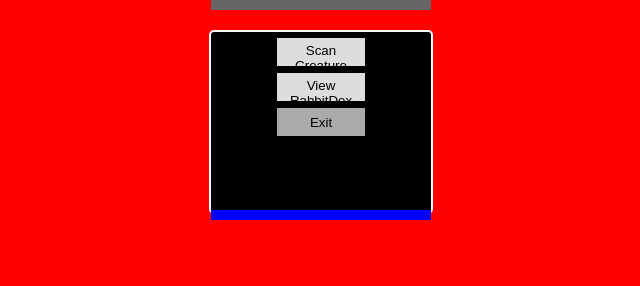
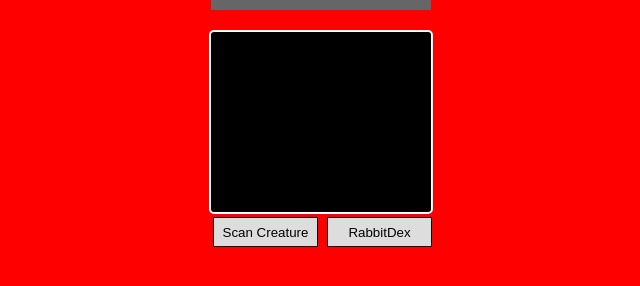
Before and after one commit to chaosmethod/RabbitDex, a plain HTML site: page index.html in a window 1280 px wide. Shown: the whole page, without its empty margins (319-959 px from the left). Drawn offline with Linux system fonts and the light colour scheme.

Commit message:
Update index.html

```diff
--- a/index.html
+++ b/index.html
@@ -36,35 +36,39 @@
       margin: 2px;
       display: inline-block;
       cursor: pointer;
-      width: 90px; /* Adjusted for 2x2 fit */
+      width: 105px; /* Reduced width to prevent overflow */
       height: 30px; /* Uniform height */
+      text-align: center; /* Center text */
+      white-space: nowrap; /* Prevent wrapping */
+      overflow: hidden; /* Hide overflow if needed */
+      text-overflow: ellipsis; /* Ellipsis for too long text */
+      box-sizing: border-box; /* Include border/padding in width */
     }
     #rabbitdex-list img { width: 60px; vertical-align: middle; }
     #rabbitdex-list li { margin: 5px 0; }
     #detail { padding: 10px; }
     .exit-btn { background: #AAA; padding: 3px; }
     .hidden { display: none; }
-    #home .button { display: block; margin: 5px auto; }
     #menu-area {
       position: absolute;
-      top: 210px; /* Below screen (180px) + 30px margin, approximating blue area */
+      top: 210px; /* Below screen (180px) + 30px margin, approximating position but in red */
       left: 50%;
       transform: translateX(-50%);
       width: 220px;
-      background: #00F; /* Blue placeholder for your image's area */
       padding: 5px 0;
       text-align: center;
     }
-    #camera-controls, #rabbitdex-controls {
+    #camera-controls, #rabbitdex-controls, #home-controls {
       display: grid;
       grid-template-columns: 1fr 1fr;
       grid-template-rows: 1fr 1fr;
       gap: 5px;
-      width: 190px; /* Fit two buttons wide */
+      width: 220px; /* Full width for perfect centering */
       margin: 0 auto;
+      display: none; /* Hidden by default */
     }
-    #rabbitdex-controls {
-      grid-template-rows: 1fr; /* 1x2 grid for Narrate and Exit */
+    #rabbitdex-controls, #home-controls {
+      grid-template-rows: 1fr; /* 1x2 grid for two buttons */
     }
     video { width: 100%; height: auto; }
     #camera-log { position: absolute; bottom: 40px; left: 10px; width: 200px; height: 20px; overflow-y: auto; font-size: 10px; }
@@ -81,27 +85,25 @@
       <ul id="rabbitdex-list"></ul>
       <div id="detail"></div>
     </section>
-    <section id="home">
-      <button id="go-to-camera" class="button">Scan Creature</button>
-      <button id="go-to-rabbitdex" class="button">View RabbitDex</button>
-      <button id="exit-app" class="exit-btn button">Exit</button>
+    <section id="home" class="hidden">
+      <!-- No buttons here, moved to menu-area -->
     </section>
   </div>
   <div id="menu-area">
-    <section id="camera" class="hidden">
     <div id="camera-controls">
       <button id="start-camera" class="button">Start</button>
       <button id="stop-camera" class="button">Stop</button>
       <button id="scan" class="button">Scan</button>
       <button id="exit-camera" class="exit-btn button">Exit</button>
     </div>
-    </section>
-    <section id="rabbitdex" class="hidden">
     <div id="rabbitdex-controls">
       <button id="narrate" class="button">Narrate</button>
       <button id="exit-rabbitdex" class="exit-btn button">Exit</button>
     </div>
-    </section>
+    <div id="home-controls">
+      <button id="go-to-camera" class="button">Scan Creature</button>
+      <button id="go-to-rabbitdex" class="button">RabbitDex</button>
+    </div>
   </div>
 
   <script>
@@ -221,6 +223,8 @@
     function switchView(view) {
       views.forEach(v => document.getElementById(v).classList.add('hidden'));
       document.getElementById(view).classList.remove('hidden');
+      ['home-controls', 'camera-controls', 'rabbitdex-controls'].forEach(c => document.getElementById(c).style.display = 'none');
+      document.getElementById(view + '-controls').style.display = 'grid';
       currentView = view;
     }
 
@@ -235,7 +239,6 @@
     });
     document.getElementById('exit-camera').addEventListener('click', () => switchView('home'));
     document.getElementById('exit-rabbitdex').addEventListener('click', () => switchView('home'));
-    document.getElementById('exit-app').addEventListener('click', () => window.closeWebView.postMessage({}));
 
     // Hardware Controls (Per PDF Core SDK APIs)
     window.addEventListener('scrollUp', () => {
@@ -274,6 +277,7 @@
     });
 
     // Start on home screen
+    document.getElementById('home-controls').style.display = 'grid';
     switchView('home');
   </script>
 </body>
```
Lines whose indentation alone changed are shown as unchanged.
